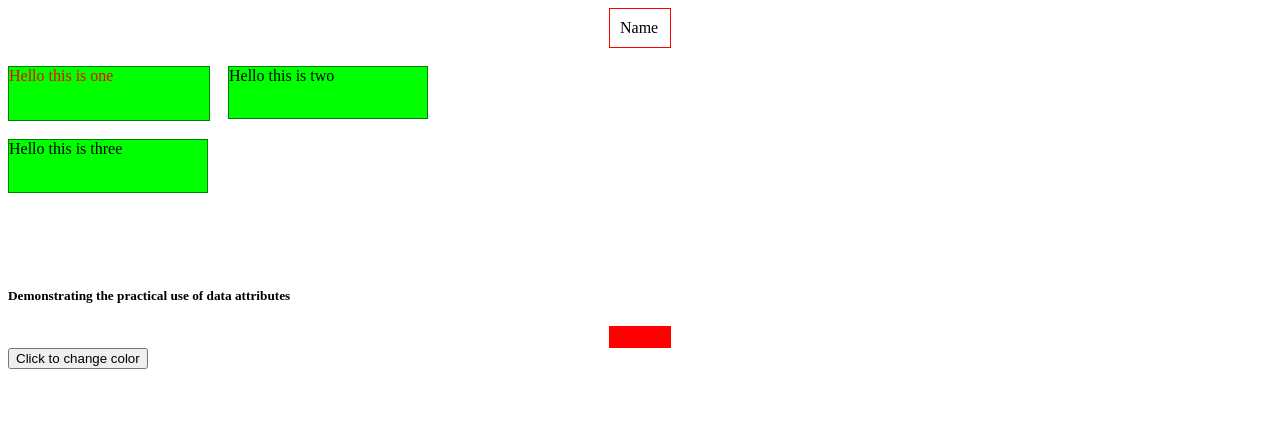
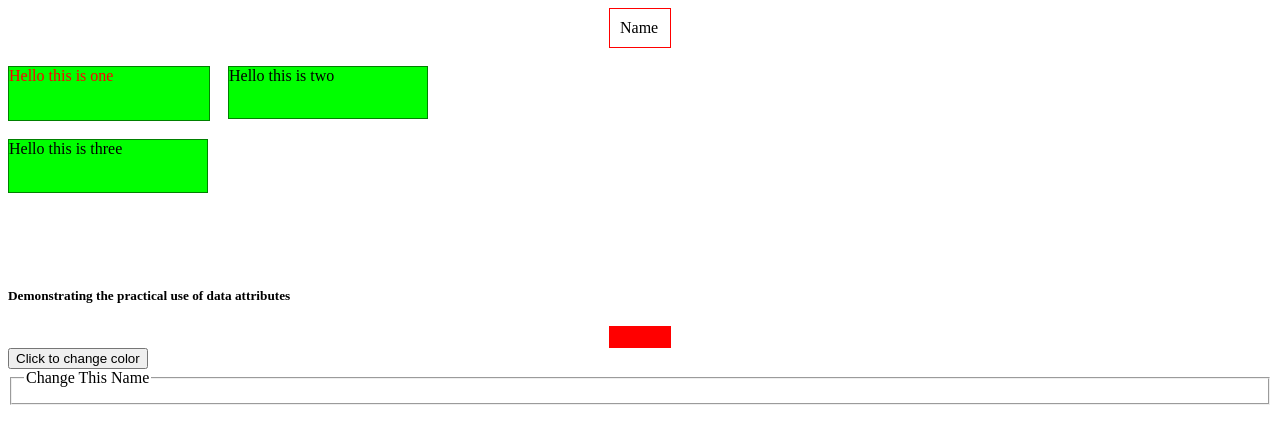
Before and after one commit to kondareddyyaramala/css-practice-area, an Angular app: page / in a window 1280 px wide. Shown: the top 444 px of the page. Built offline with nearby package versions, Linux system fonts and the light colour scheme.

Commit message:
Use case of fieldset

```diff
--- a/src/app/app.component.html
+++ b/src/app/app.component.html
@@ -12,7 +12,11 @@
 </div>
 
 <h5>Demonstrating the practical use of data attributes</h5>
-<div>
+<div class="">
 	<article #article [attr.data-even]="isEven"></article>
   <button (click)="onClick()">Click to change color</button>
 </div>
+
+<fieldset>
+   <legend>Change This Name</legend>
+</fieldset>
```
